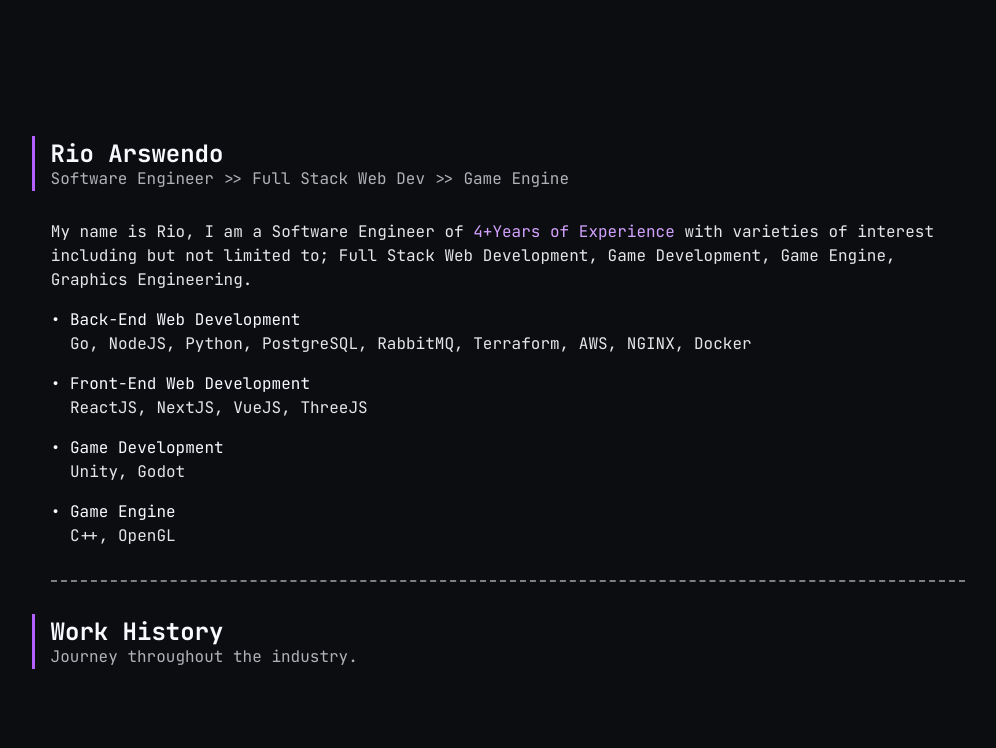
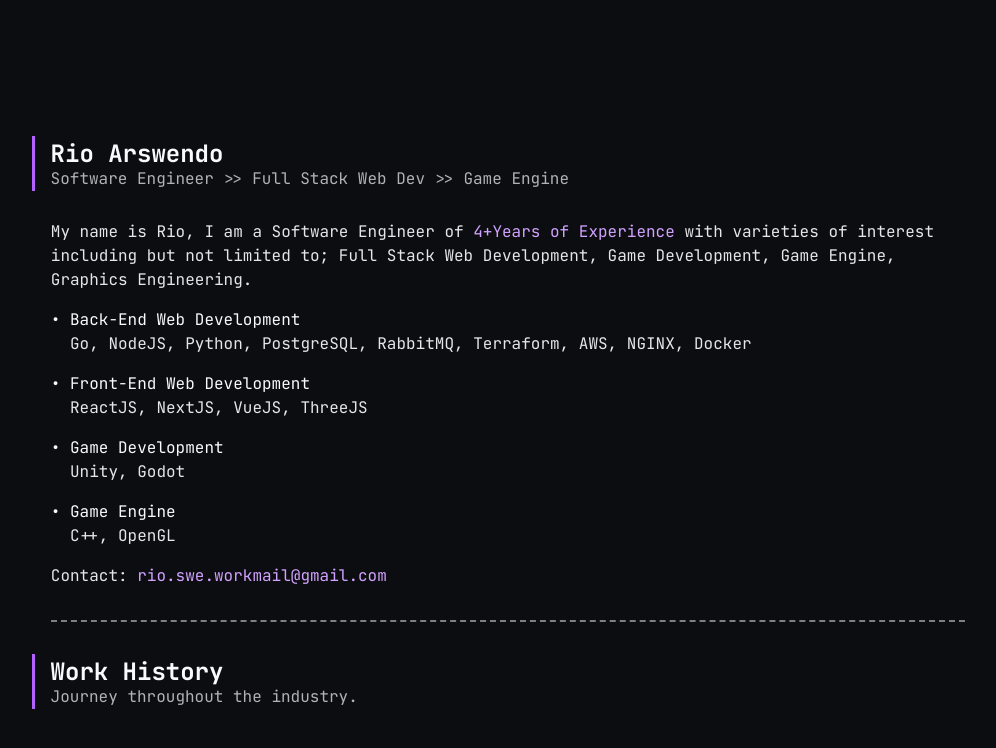
Before and after one commit to Lunarisnia/lunarisnia.github.io, a React (Vite) app: page / in a window 1280 px wide. Shown: the top 748 px of the page, without its empty margins (132-1128 px from the left). Built offline with nearby package versions, Linux system fonts and the light colour scheme.

Commit message:
wip: work history & contact

```diff
--- a/src/components/title-card/TitleCard.module.css
+++ b/src/components/title-card/TitleCard.module.css
@@ -2,6 +2,7 @@
 
 .titleCardBody {
 	text-align: left;
+	/*background-color: var(--background-2);*/
 
 	margin-left: -1.2rem;
 	padding-left: 1rem;
--- a/src/pages/homepage/HomePage.module.css
+++ b/src/pages/homepage/HomePage.module.css
@@ -2,6 +2,17 @@
 
 .primaryText1 {
 	color: var(--primary-1);
+}
+
+.email {
+	text-decoration: none;
+	transition: padding 0.2s ease;
+}
+
+.highlight:hover {
+	background-color: var(--background-3);
+	padding: 0.5rem;
+	transition: padding 0.2s ease;
 }
 
 .dottedDivider {
--- a/src/pages/homepage/HomePage.tsx
+++ b/src/pages/homepage/HomePage.tsx
@@ -19,6 +19,9 @@
         <SkillSummary skill="Front-End Web Development" tools={frontendTools} />
         <SkillSummary skill="Game Development" tools={gamedevTools} />
         <SkillSummary skill="Game Engine" tools={gameEngineTools} />
+        <p>
+          Contact: <a className={`${styles.primaryText1} ${styles.email} ${styles.highlight}`} href="mailto:rio.swe.workmail@gmail.com">rio.swe.workmail@gmail.com</a>
+        </p>
         <div className={styles.dottedDivider}></div>
         <TitleCard title="Work History" subtitle="Journey throughout the industry." />
       </Card>
--- a/src/styles/pallete.css
+++ b/src/styles/pallete.css
@@ -1,6 +1,8 @@
 :root {
   --primary-1: hsl(271 100% 81.8%);
   --primary-2: hsl(271 100% 68.8%);
+
+  --highlight-1: hsl(271 100% 90.8%);
 
   --text: hsl(223 100% 98.6%);
   --text-muted-1: hsl(223 4.3% 90.5%);
@@ -13,4 +15,5 @@
   --background-1: hsl(228 17.2% 5.7%);
   --background-2: hsl(228 17.2% 8.7%);
   --background-3: hsl(228 17.2% 11.7%);
+  --background-4: hsl(228 17.2% 31.7%);
 }
```
